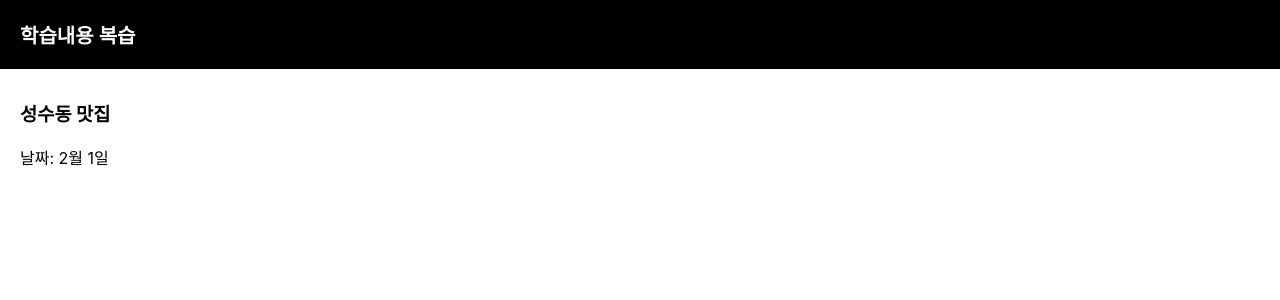
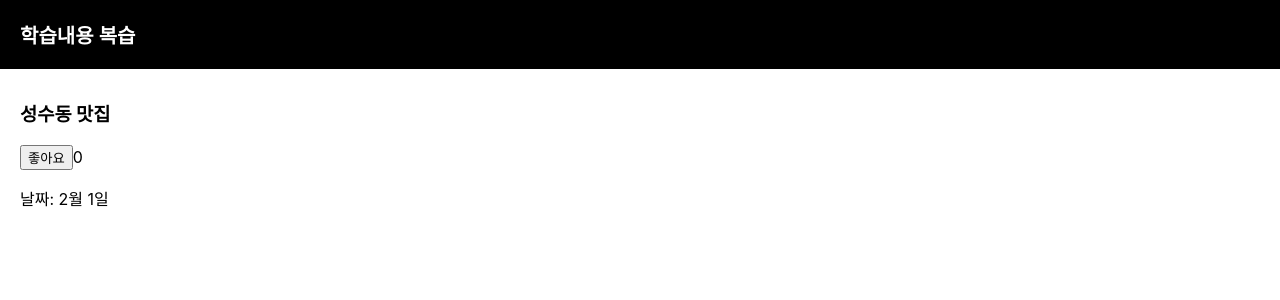
Before and after one commit to swoosh0723/egg, a React (Create React App) app: page / in a window 1280 px wide. Shown: the top 300 px of the page. Built offline with nearby package versions, Linux system fonts and the light colour scheme.

Commit message:
[STUDY-20210209] 좋아요 버튼 생성

```diff
--- a/src/App.js
+++ b/src/App.js
@@ -11,13 +11,16 @@ function App() {
     '제주도 맛집'
   ]);
 
+  let [likeCount, likeCountChange] = useState(0)
+
   return (
     <div className="App">
       <div className="black-nav">학습내용 복습</div>
       <div className="list">
-
         <ListItem
           title={title}
+          likeCount={likeCount}
+          likeCountChange={likeCountChange}
         ></ListItem>
       </div>
     </div>
@@ -27,13 +30,25 @@ function App() {
 
 }
 
+// 1. components 생성
 // components명은 반드시 대문자
 // pros를 받을때는 사용한 곳에 바인딩 되어야함
+// useState 변경할때는 Setter를 변경해주어야함
+// let [현재상태, setter] = useState(0);
 function ListItem(props) {
   return (
     <>
       <div className="listItem">
         <h3>{props.title[0]}</h3>
+        <button
+          type="button"
+          onClick={() => { props.likeCountChange(props.likeCount + 1) }}
+        >
+          좋아요
+        </button>
+        <span>
+          {props.likeCount}
+        </span>
         <p>날짜: 2월 1일</p>
       </div>
     </>
```
